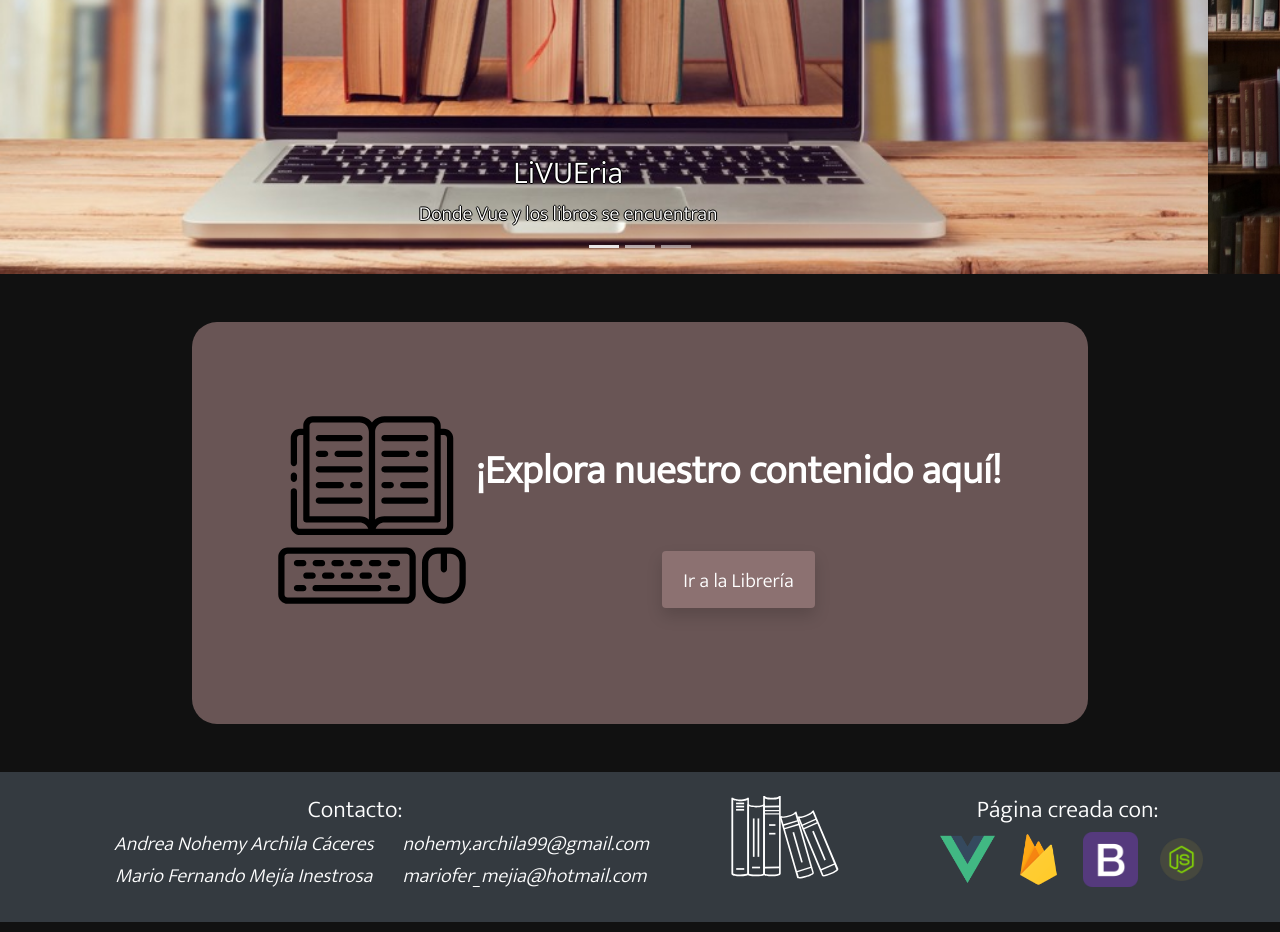
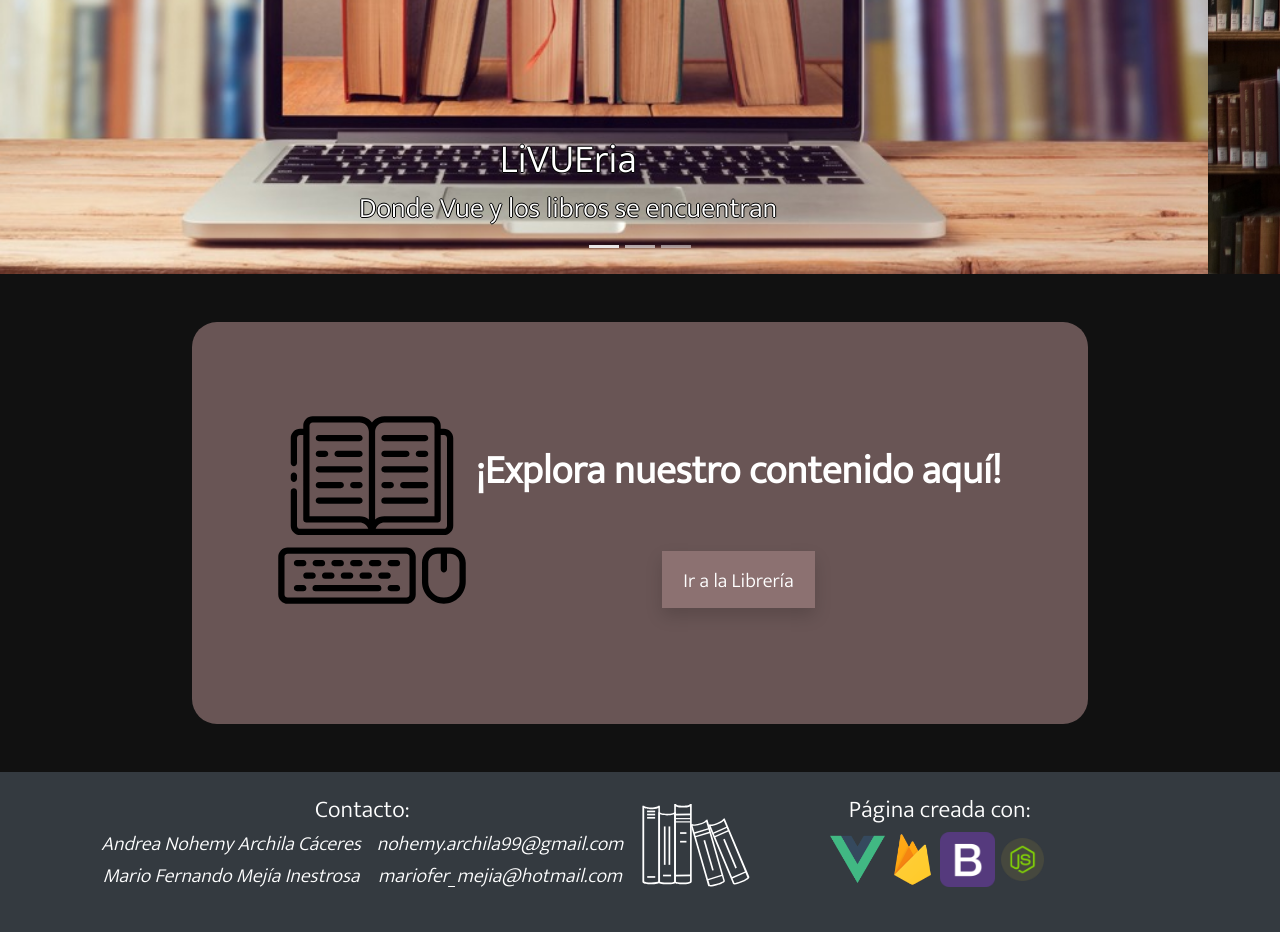
Before and after one commit to Termtime/LiVUEria, a Vue app: page /signin in a window 1280 px wide. Shown: the part 440-1372 px from the top of the page. Built offline with nearby package versions, Linux system fonts and the light colour scheme; no server answers; the database is empty.

Commit message:
arreglos del footer

```diff
--- a/src/App.vue
+++ b/src/App.vue
@@ -1,8 +1,14 @@
 <template>
   <div id="app">
-    <div>
-      <AppBar />
-      <router-view :key="$route.path" />
+    <div class="body bg-super-dark" >
+      <div id="container">
+        <div id="header">
+          <AppBar />
+        </div>
+        <div>
+          <router-view :key="$route.path" class="router-view" />
+        </div>
+      </div>
       <Footer />
     </div>
   </div>
@@ -117,4 +123,52 @@ body {
 .flex-container {
   display: flex;
 }
+
+/* #container {
+  display: table;
+  width: 100%;
+  height: 100%;
+  margin: 0;
+}
+footer {
+  width: 100%;
+  height: 150px;
+  display: table-row;
+} */
+
+.footer {
+  justify-content: center;
+}
+.column {
+  display: flex;
+  flex-direction: column;
+}
+
+.footer-container {
+  width: 80%;
+  display: flex;
+  justify-content: space-around;
+}
+
+.reactive {
+  transition-duration: 0.2s;
+}
+.reactive:hover {
+  transform: scale(1.2);
+}
+
+.body {
+  position: relative;
+  min-height: 100vh;
+}
+
+#container {
+  padding-bottom: 160px;
+}
+footer {
+  position: absolute;
+  bottom: 0;
+  width: 100%;
+  height: 160px;
+}
 </style>
--- a/src/components/BookCard.vue
+++ b/src/components/BookCard.vue
@@ -2,7 +2,11 @@
   <div v-if="listaLibros.length !== 0" class="section">
     <div class="card-container">
       <div v-for="libro in listaModificada" :key="libro.id" class="card-unit">
-        <span :id="libro.id" class="icon-red r top-right-corner" @click="toggleFavorite">
+        <span
+          :id="libro.id"
+          class="icon-red r top-right-corner"
+          @click="toggleFavorite"
+        >
           <i
             :class="
               `${
@@ -40,6 +44,7 @@
 
 <script>
 import noimg from "../assets/nobookimg.png";
+
 export default {
   name: "BookCard",
   data: function() {
@@ -117,6 +122,26 @@ export default {
       );
       return listaMod;
     }
+  },
+  mounted() {
+    const images = document.getElementsByTagName("img");
+    for (let image of images) {
+      if (
+        image.onload == null &&
+        !image.classList.contains("a-img") &&
+        image.id != "posterLibro"
+      ) {
+        image.addEventListener("load", fadeImg);
+        image.style.opacity = "0";
+      }
+    }
+
+    function fadeImg() {
+      this.style.transition = "opacity 2s";
+      this.style.opacity = "1";
+    }
+
+    window.scrollTo(0,0);
   }
 };
 </script>
--- a/src/components/Caroussel.vue
+++ b/src/components/Caroussel.vue
@@ -8,23 +8,23 @@
     <div class="carousel-inner">
       <div class="carousel-item active">
         <img src="../assets/caroussel/1.jpeg" class="d-block w-100" alt="..." />
-        <div class="carousel-caption d-none d-md-block">
-          <h2>LiVUEria</h2>
-          <h5>Donde Vue y los libros se encuentran</h5>
+        <div class="carousel-caption  d-none d-md-block font-weight-bold">
+          <h1>LiVUEria</h1>
+          <h3>Donde Vue y los libros se encuentran</h3>
         </div>
       </div>
       <div class="carousel-item">
         <img src="../assets/caroussel/2 s.jpg" class="d-block w-100" alt="..." />
-        <div class="carousel-caption d-none d-md-block">
-          <h2>Explora todos los detalles</h2>
-          <h5>Busca entre cientos de libros</h5>
+        <div class="carousel-caption d-none d-md-block font-weight-bold">
+          <h1>Explora todos los detalles</h1>
+          <h3>Busca entre cientos de libros</h3>
         </div>
       </div>
       <div class="carousel-item">
         <img src="../assets/caroussel/3.jpg" class="d-block w-100" alt="..." />
-        <div class="carousel-caption d-none d-md-block">
-          <h2>Unete hoy</h2>
-          <h5>! Mantén tus favoritos en tu librería personal !</h5>
+        <div class="carousel-caption d-none d-md-block font-weight-bold">
+          <h1>Unete hoy</h1>
+          <h3>! Mantén tus favoritos en tu librería personal !</h3>
         </div>
       </div>
     </div>
@@ -51,6 +51,7 @@ export default {
 
 .carousel-caption {
   text-shadow: -1px 0 black, 0 1px black, 1px 0 black, 0 -1px black;
+  font-size: 40px;
 }
 
 #carousel {
--- a/src/components/EmailTextField.vue
+++ b/src/components/EmailTextField.vue
@@ -30,7 +30,7 @@ export default {
       if (regex.test(evt.target.value)) {
         this.$emit("change", evt.target.value, null);
       } else {
-        this.$emit("change", evt.target.value, "Enter a valid email address");
+        this.$emit("change", evt.target.value, "Ingrese un correo válido");
       }
     }
   }
--- a/src/components/Footer.vue
+++ b/src/components/Footer.vue
@@ -1,23 +1,24 @@
 <template>
-  <footer class="footer bg-dark">
-    <div class="container">
-      <div class="row">
-        <div class="col-6 mt-4">
-          <h4>Contacto:</h4>
-          <div class="row font-italic">
-            <div class="col-7 pr-0">
+  <footer class="footer bg-dark r">
+    <!-- <div class="container">
+      <div class=""> -->
+    <div class="footer-container r" style="margin-left:-5%;">
+      <div class="column" >
+        <h4 class="pt-4">Contacto:</h4>
+        <div class="r font-italic">
+          <div class="mr-3">
             <h5>Andrea Nohemy Archila Cáceres</h5>
             <h5>Mario Fernando Mejía Inestrosa</h5>
           </div>
-            <div class="col-5 pl-0">
+          <div class="">
             <h5>nohemy.archila99@gmail.com</h5>
             <h5>mariofer_mejia@hotmail.com</h5>
           </div>
         </div>
       </div>
 
-        <div class="col-3">
-          <span>
+      <div class="column">
+        <span class="pt-2">
           <svg
             xmlns="http://www.w3.org/2000/svg"
             xmlns:xlink="http://www.w3.org/1999/xlink"
@@ -124,25 +125,24 @@
         </span>
       </div>
 
-        <div class="col-3 pt-4">
-          <h4>Página creada con:</h4>
-          <div class="row">
-            <a class="col-3" target="_blank" href="https://vuejs.org/">
+      <div class="column" style="width:350px;">
+        <h4 class="pt-4">Página creada con:</h4>
+        <div class="r center">
+          <a class="" target="_blank" href="https://vuejs.org/">
             <img class="a-img" src="../assets/logo.png" />
           </a>
 
-            <a class="col-3" target="_blank" href="https://firebase.google.com/">
+          <a class="" target="_blank" href="https://firebase.google.com/">
             <img class="a-img" src="../assets/firebase.png" />
           </a>
 
-            <a class="col-3" target="_blank" href="https://getbootstrap.com/">
+          <a class="" target="_blank" href="https://getbootstrap.com/">
             <img class="a-img" src="../assets/bootstrap.png" />
           </a>
 
-            <a class="col-3" target="_blank" href="https://nodejs.org/es/">
+          <a class="" target="_blank" href="https://nodejs.org/es/">
             <img class="a-img" src="../assets/nodejs.png" />
           </a>
-          </div>
         </div>
       </div>
     </div>
--- a/src/store/index.js
+++ b/src/store/index.js
@@ -72,7 +72,7 @@ export default new Vuex.Store({
         : state.appbarColor;
     },
     getLogButtonColor: (state) => {
-      return (state.logButtonColor = state.logButtonColor); /////////////////////////
+      return state.logButtonColor; /////////////////////////
     },
   },
   actions: {},
--- a/src/views/BookDetailPage.vue
+++ b/src/views/BookDetailPage.vue
@@ -219,4 +219,14 @@ img {
 #back:hover {
   transform: scale(1.3);
 }
+
+#descubre{
+  transition-duration: 0.5s;
+}
+
+#tag1,
+#tag2,
+#tag3 {
+  transition-duration: 0.5s;
+}
 </style>
--- a/src/views/BooksPage.vue
+++ b/src/views/BooksPage.vue
@@ -163,6 +163,7 @@ export default {
   object-fit: contain;
   border-radius: 5%;
   margin-bottom: 0px;
+  transition-duration: 0.5s;
 }
 .reactive-card:hover {
   transform: scale(1.02);
--- a/src/views/LandingPage.vue
+++ b/src/views/LandingPage.vue
@@ -42,7 +42,7 @@
           </h1>
           <button
             id="ir"
-            class="btn btn-primary shadow"
+            class="text-white shadow reactive"
             @click="$router.push('/libreria')"
           >Ir a la Librería</button>
         </div>
--- a/src/views/LoginPage.vue
+++ b/src/views/LoginPage.vue
@@ -1,6 +1,6 @@
 <template>
   <div class="col bg-super-dark">
-    <div class="row center">
+    <div class="r center">
       <div class="loginCard bg-dark">
         <h1 class="center">Inicia Sesión</h1>
         <small>Para acceder a tu contenido</small>
--- a/src/views/SignUpPage.vue
+++ b/src/views/SignUpPage.vue
@@ -36,10 +36,10 @@
     </div>
     <div class="row center">
       <p style="margin:0; line-height:40px; padding-right:20px;">
-        Already have an account?
+        ¿Ya tienes una cuenta?
       </p>
       <button class="btn btn-info my-2 my-sm-0" @click="$router.push('signin')">
-        Sign In
+        Inicia Sesión
       </button>
     </div>
   </div>
```
Lines whose indentation alone changed are shown as unchanged.
